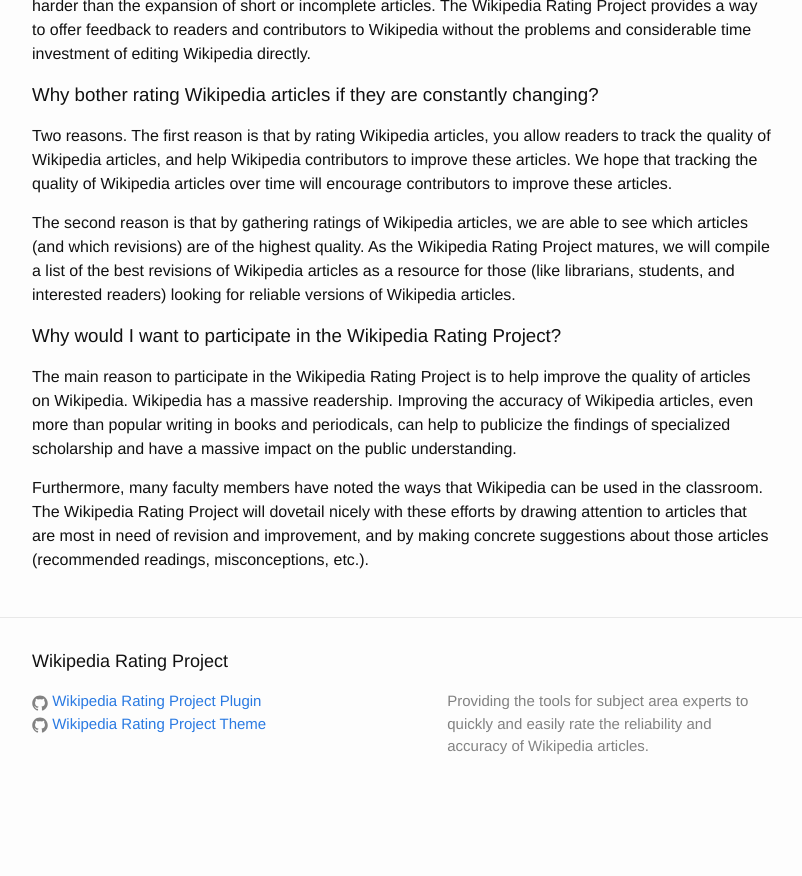
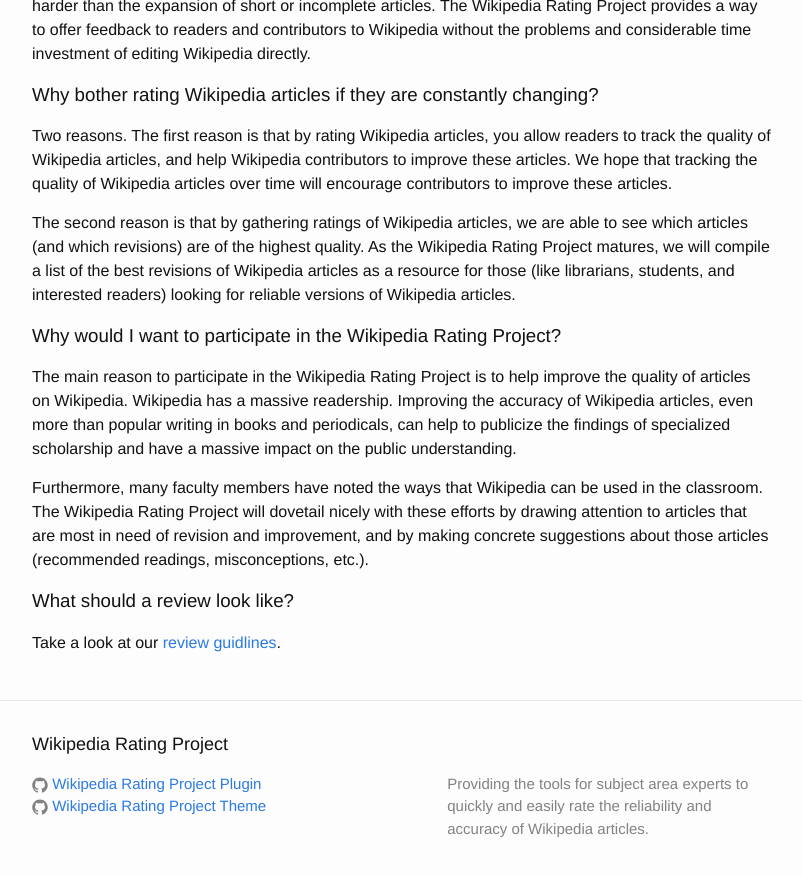
Before and after one commit to mjbuckley/wikipedia-rating-project, a Jekyll site: the page built from index.html, in a window 1280 px wide and 900 px high, scrolled down 1062 px. Shown: the top 876 px of the window, without its empty margins (238-1040 px from the left). Built offline with Jekyll 4.4.1, drawn with Linux system fonts in a browser that asks for light colours; before the commit the page ends 1880 px from its top, so only the background shows below that.

Commit message:
add to home page faq

```diff
--- a/_includes/home.md
+++ b/_includes/home.md
@@ -38,3 +38,7 @@
 The main reason to participate in the Wikipedia Rating Project is to help improve the quality of articles on Wikipedia. Wikipedia has a massive readership. Improving the accuracy of Wikipedia articles, even more than popular writing in books and periodicals, can help to publicize the findings of specialized scholarship and have a massive impact on the public understanding.
 
 Furthermore, many faculty members have noted the ways that Wikipedia can be used in the classroom. The Wikipedia Rating Project will dovetail nicely with these efforts by drawing attention to articles that are most in need of revision and improvement, and by making concrete suggestions about those articles (recommended readings, misconceptions, etc.).
+
+### What should a review look like?
+
+Take a look at our [review guidlines](/review-guidelines).
```
